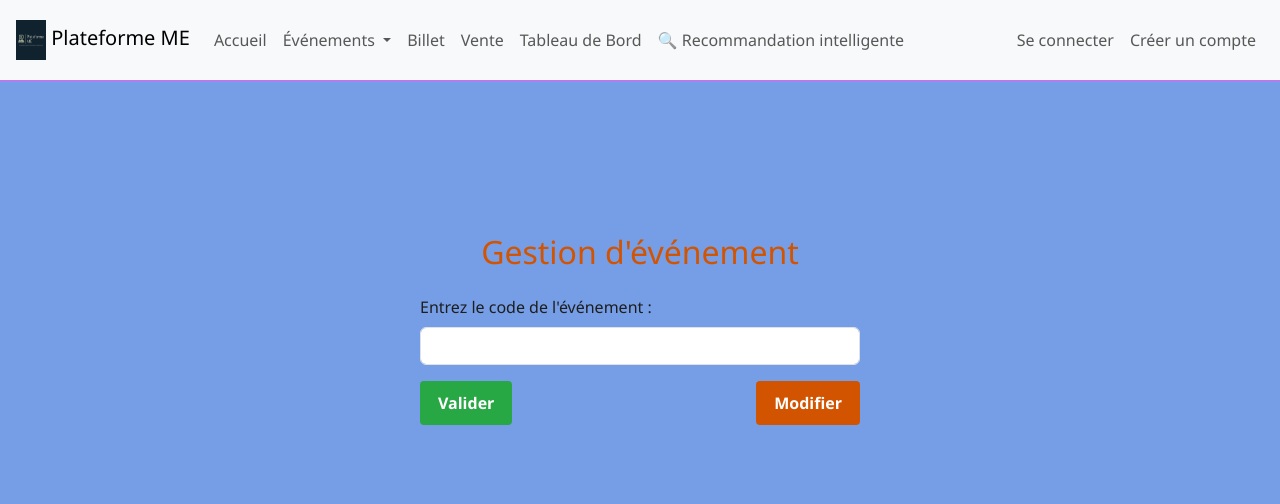
After one commit to Eguano-code/Projet-Synthese, a Flask app: page /gestion_event in a window 1280 px wide. The commit adds this page. Shown: the top 504 px of the page. Run offline with Flask 3, Linux system fonts and the light colour scheme.

Commit message:
Ajout de la gestion d'événement : routes, formulaires et templates

```diff
--- a/app.py
+++ b/app.py
@@ -159,6 +159,54 @@ def participant_invoices():
 def participant_events():
     return render_template('participant_events.html')
 
+# Page pour entrer le code de l'événement à gérer
+@app.route('/gestion_event', methods=['GET', 'POST'])
+def gestion_event():
+    if request.method == 'POST':
+        code = request.form['event_code']
+        action = request.form['action']
+
+        if action == 'modifier':
+            return redirect(url_for('modifier_event', code=code))
+        elif action == 'valider':
+            return "Événement validé avec succès !"
+
+    return render_template('event_management.html')
+
+# Page pour modifier les détails d’un événement
+@app.route('/modifier_event/<code>', methods=['GET', 'POST'])
+def modifier_event(code):
+    if request.method == 'POST':
+        # Récupération des champs du formulaire
+        titre = request.form['titre']
+        date = request.form['date']
+        nb_places = request.form['nb_places']
+        lieu = request.form['lieu']
+        statut = request.form['statut']
+        description = request.form['description']
+        action = request.form['action']
+
+        if action == 'modifier':
+            # Mettre à jour l'événement dans la BDD
+            # Exemple : db.update_event(code, ...)
+            return "Événement modifié avec succès !"
+
+        elif action == 'supprimer':
+            # Supprimer l'événement de la BDD
+            # Exemple : db.delete_event(code)
+            return "Événement supprimé avec succès !"
+
+        elif action == 'valider':
+            return "Action validée pour l'événement."
+
+    # GET : afficher les infos actuelles
+    return render_template('modifier_event.html', code=code)
+
+@app.context_processor
+def inject_navigation_links():
+    return dict(gestion_event_link=url_for('gestion_event'))
+
+
 
 
 # =========================
--- a/templates/base.html
+++ b/templates/base.html
@@ -33,7 +33,9 @@
 
                     <li><a class="dropdown-item" href="{{ url_for('event_list') }}">Voir mes événements</a></li>
                     <li><a class="dropdown-item" href="{{ url_for('create_event') }}">Créer un événement</a></li>
-                    <li><a class="dropdown-item" href="{{ url_for('event_list') }}">Gérer un événement</a></li>
+                    <li><a class="dropdown-item" href="{{ gestion_event_link }}">Gérer un événement</a></li>
+
+
                 </ul>
 
                 <li class="nav-item">
--- /dev/null
+++ b/templates/event_management.html
@@ -0,0 +1,16 @@
+{% extends "base.html" %}
+{% block content %}
+<div class="container mt-5" style="max-width: 500px;">
+    <h2 class="text-center mb-4">Gestion d'événement</h2>
+    <form method="POST" action="{{ url_for('gestion_event') }}">
+        <div class="mb-3">
+            <label for="event_code" class="form-label">Entrez le code de l'événement :</label>
+            <input type="text" class="form-control" id="event_code" name="event_code" required>
+        </div>
+        <div class="d-flex justify-content-between">
+            <button type="submit" name="action" value="valider" class="btn btn-success">Valider</button>
+            <button type="submit" name="action" value="modifier" class="btn btn-primary">Modifier</button>
+        </div>
+    </form>
+</div>
+{% endblock %}
```
Also changed, not shown: templates/manage_event.html (added, +52 -0 lines).
